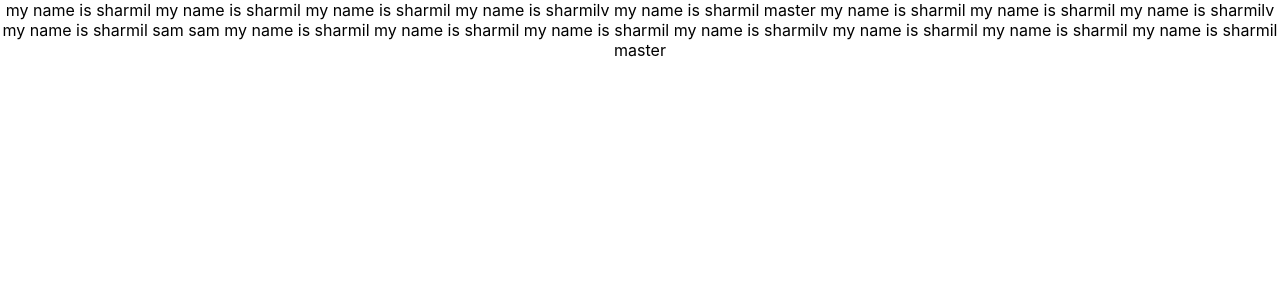
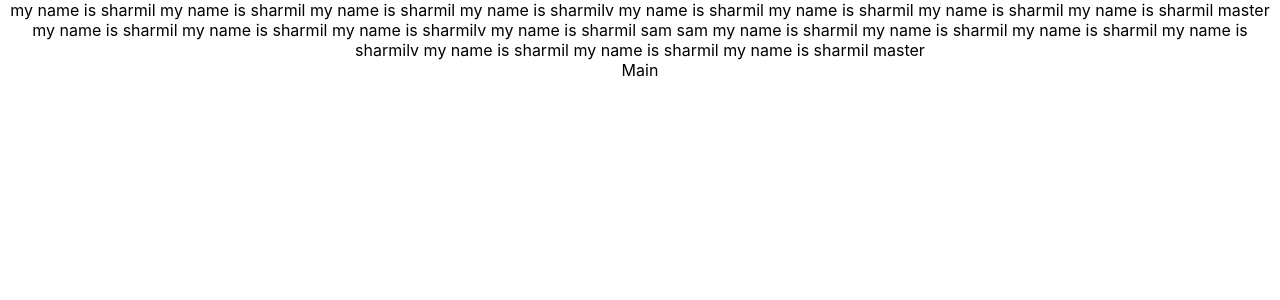
Before and after one commit to kathiriyasharmil/32, a React (Create React App) app: page / in a window 1280 px wide. Shown: the top 300 px of the page. Built offline with nearby package versions, Linux system fonts and the light colour scheme.

Commit message:
Add Main

```diff
--- a/src/App.js
+++ b/src/App.js
@@ -1,5 +1,6 @@
 import logo from './logo.svg';
 import './App.css';
+import Main from "./Main";
 
 function App() {
   return (
@@ -8,6 +9,9 @@ function App() {
         my name is sharmil
         my name is sharmil
         my name is sharmilv
+        my name is sharmil
+        my name is sharmil
+        my name is sharmil
         my name is sharmil
         master
       my name is sharmil
@@ -23,6 +27,7 @@ function App() {
         my name is sharmil
         my name is sharmil
         master
+        <Main/>
     </div>
   );
 }
--- /dev/null
+++ b/src/Main.js
@@ -0,0 +1,11 @@
+import React from 'react';
+
+const Main = () => {
+    return (
+        <div>
+       Main
+        </div>
+    );
+};
+
+export default Main;
```
